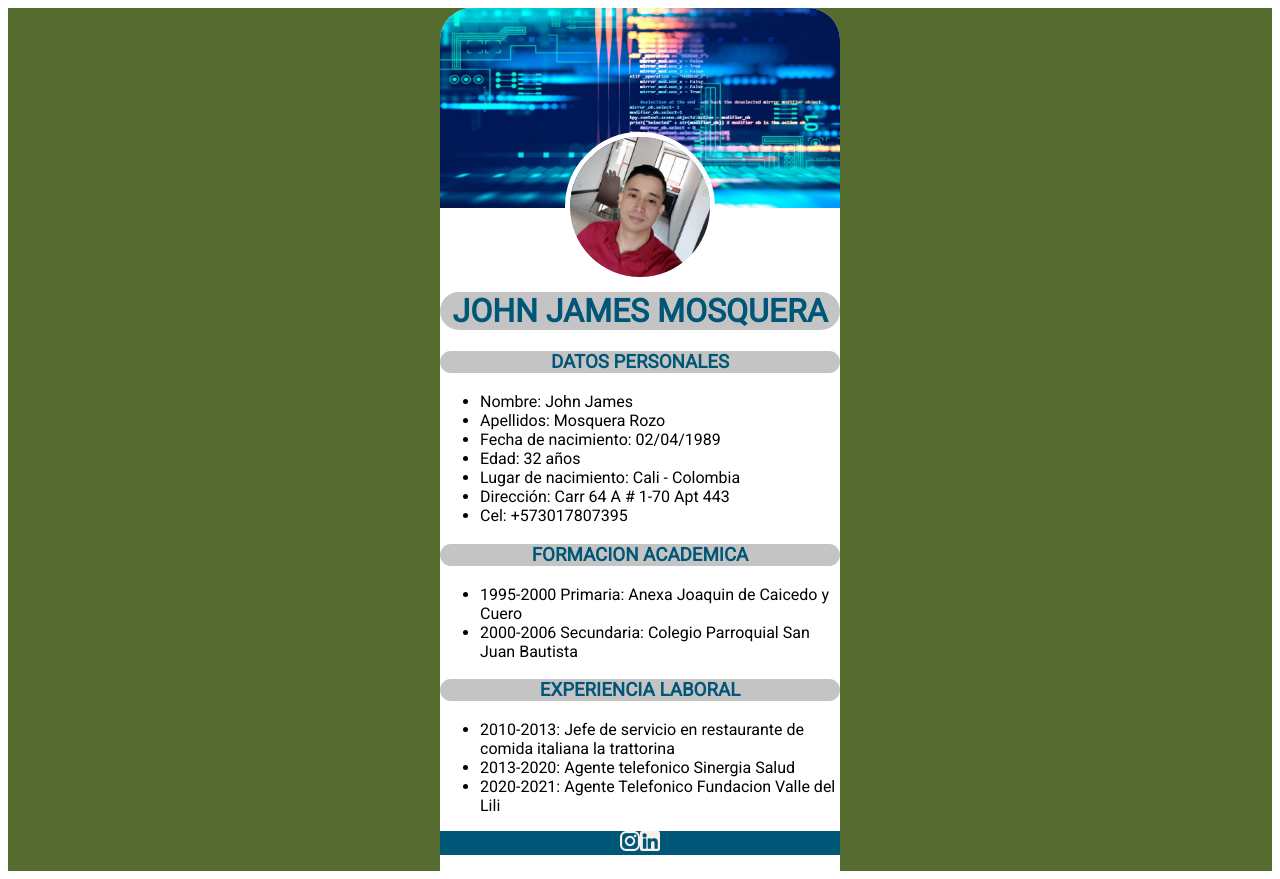
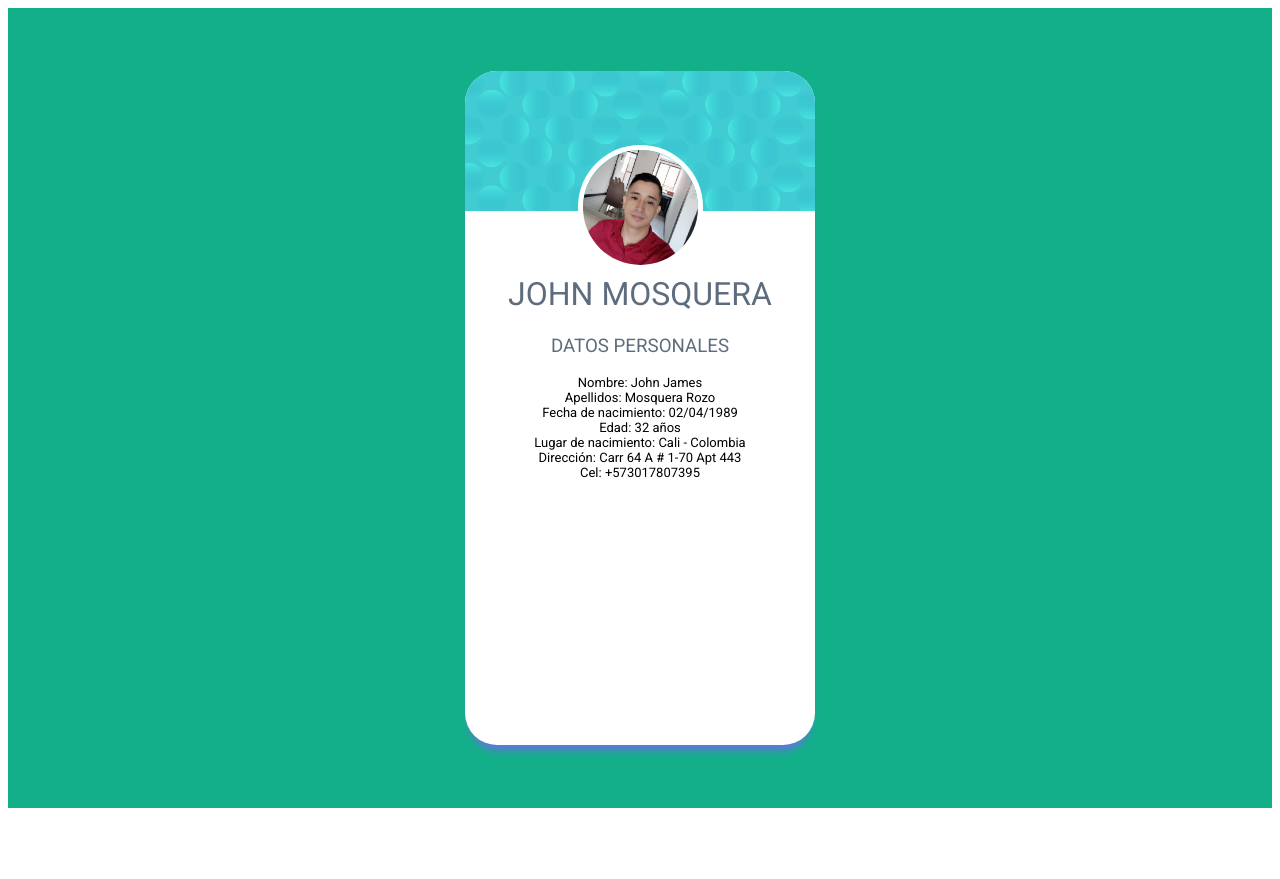
Before and after one commit to JotaJotaM1/Curriculum, a plain HTML site: page index.html in a window 1280 px wide. After the commit the page ends 816 px from the top, so only its background shows below. Drawn offline with Linux system fonts and the light colour scheme.

Commit message:
new style

```diff
--- a/css/style.css
+++ b/css/style.css
@@ -7,31 +7,34 @@
 
 main {
   width: 100%;
-  height: auto;
+  height: 100vh;
   display: flex;
   justify-content: center;
-  background-color: darkolivegreen;
-}
-
-.fondo {
-  width: 400px;
-  height: 200px;
-  border-top-right-radius: 2rem;
-  border-top-left-radius: 2rem;
+  background-color: rgb(19, 175, 136);
 }
 
 .container {
-  width: 400px;
+  width: 350px;
+  margin: 5% 0;
   background-color: white;
+  border-top-right-radius: 2rem;
+  border-top-left-radius: 2rem;
+  border-bottom-right-radius: 2rem;
+  border-bottom-left-radius: 2rem;
+  box-shadow: 0px 10px 10px -6px hsl(245, 85%, 68%);
+}
+
+.backimg {
   border-top-right-radius: 2rem;
   border-top-left-radius: 2rem;
 }
 
 .containerjohn {
-  width: 400px;
+  width: 350px;
+  position: absolute;
   display: flex;
   justify-content: center;
-  position: absolute;
+  align-items: center;
 }
 
 .john {
@@ -39,25 +42,29 @@ main {
   border-color: white;
   border-width: 5px;
   border-radius: 100%;
-  width: 150px;
-  height: 150px;
+  width: 125px;
+  height: 125px;
   position: relative;
-  top: -80px;
+  top: -70px;
 }
 
 h1 {
-  margin-top: 80px;
-  color: #005677;
-  background-color: #c4c4c4;
+  margin-top: 60px;
+  color: #5d6d7e;
   text-align: center;
-  border-radius: 2rem;
+  font-weight: 100;
 }
-h3{
-   color: #005677;
-  background-color: #c4c4c4;
+
+h3 {
+  color: #5d6d7e;
   text-align: center;
-  border-radius: 2rem;
-
+  font-weight: 100;
+}
+.list {
+  list-style: none;
+  text-align: center;
+  padding: 0;
+  font-size: 13px;
 }
 
 footer {
--- a/index.html
+++ b/index.html
@@ -8,29 +8,28 @@
     <link href="css/style.css" rel="stylesheet" />
   </head>
   <body>
-
     <!--Imagen John-->
 
     <main>
       <div class="container">
-        <div class=>
-          <img class="fondo" src="img/52714-programacion (1).jpg">
+        <div>
+          <img class="backimg" src="img/bg-pattern-card.svg" />
         </div>
-          <div class="containerjohn">
-          <img class="john" src="img/John.png">
+        <div class="containerjohn">
+          <img class="john" src="img/John.png" />
         </div>
 
-      <!--Titulo Principal-->
+        <!--Titulo Principal-->
 
         <div>
-          <h1>JOHN JAMES MOSQUERA</h1>
+          <h1>JOHN MOSQUERA</h1>
         </div>
 
         <!--Datos personales-->
 
         <div>
           <h3>DATOS PERSONALES</h3>
-          <ul>
+          <ul class="list">
             <li>Nombre: John James</li>
             <li>Apellidos: Mosquera Rozo</li>
             <li>Fecha de nacimiento: 02/04/1989</li>
@@ -41,39 +40,10 @@
           </ul>
         </div>
 
-        <!--Formacion Academica-->
+        <!--Footter-->
 
-        <div>
-          <h3>FORMACION ACADEMICA</h3>
-          <ul>
-            <li>1995-2000 Primaria: Anexa Joaquin de Caicedo y Cuero </li>
-            <li>2000-2006 Secundaria: Colegio Parroquial San Juan Bautista</li>
-          </ul>
-        </div>
-
-        <!--Experiencia Laboral-->
-
-        <div>
-          <h3>EXPERIENCIA LABORAL</h3>
-          <ul>
-            <li>
-              2010-2013: Jefe de servicio en restaurante de comida italiana la
-              trattorina
-            </li>
-            <li>2013-2020: Agente telefonico Sinergia Salud</li>
-            <li>2020-2021: Agente Telefonico Fundacion Valle del Lili</li>
-          </ul>
-        </div>
-
-      <!--Footter-->
-
-      <footer>
-          <a href="https://www.instagram.com" target="_blank"
-            ><img src="img/ico_instagram.png" /></a
-          ><img src="img/ico_linkedin.png" />
-        </p>
-      </footer>
-    </div>
+        <footer></footer>
+      </div>
     </main>
   </body>
 </html>
```
Also changed, not shown: img/bg-pattern-bottom.svg (added), img/bg-pattern-card.svg (added), img/bg-pattern-top.svg (added), img/favicon-32x32.png (added), img/image-victor.jpg (added).
